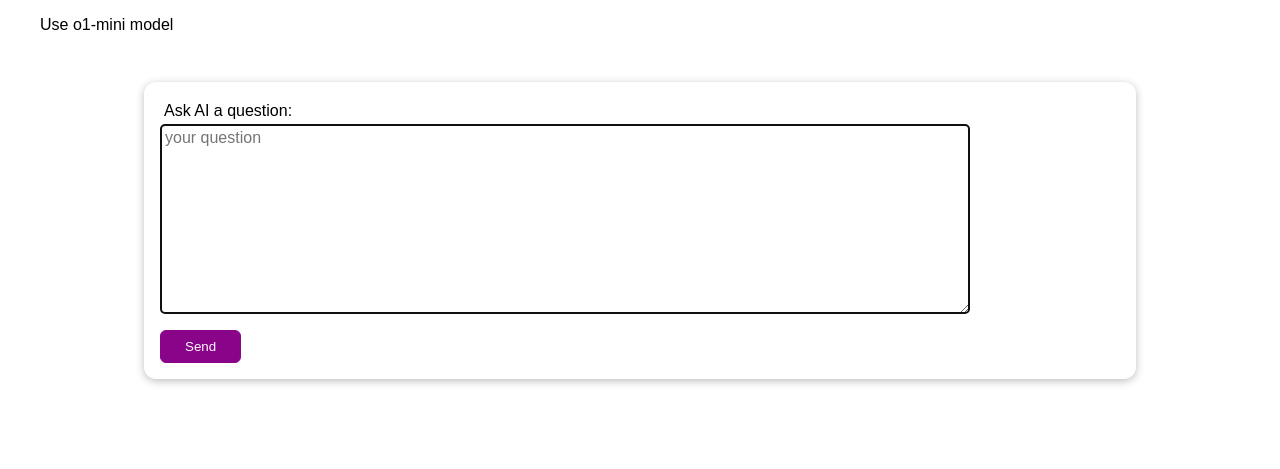
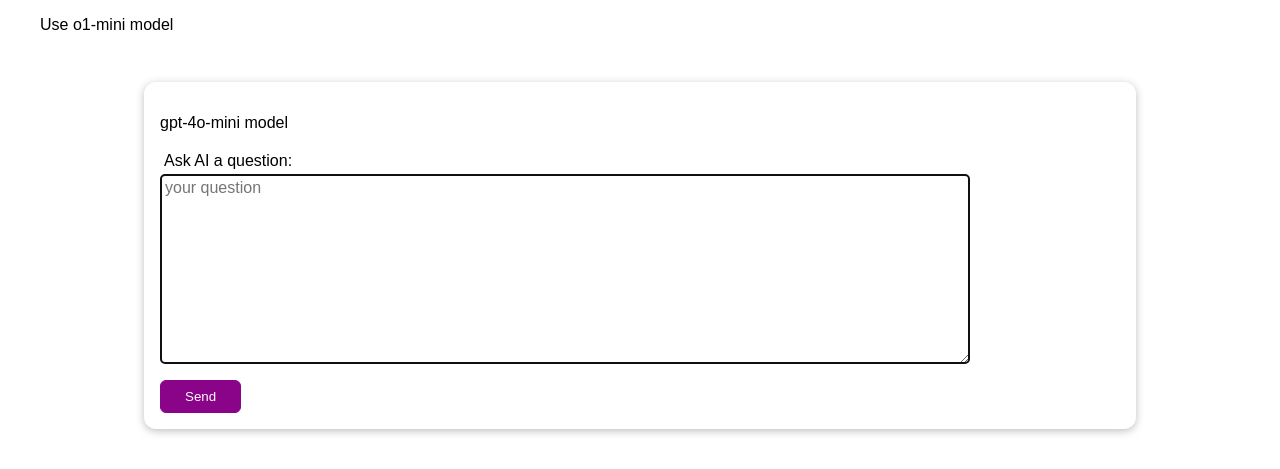
Before and after one commit to lixinleo/openai-chat, a Django app: page /mychat/gpt3 in a window 1280 px wide. Shown: the top 469 px of the page. Run offline with Django 3.2, Linux system fonts and the light colour scheme.

Commit message:
display model used

```diff
--- a/mychat/templates/mychat/answer.html
+++ b/mychat/templates/mychat/answer.html
@@ -10,7 +10,7 @@
     <h2>Your question</h2>
     <p>{{ question }}</p>
 
-    <h2>Answer from AI</h2>
+    <h2>Answer from AI ({{model}})</h2>
     <p>{{ answer|safe }}</p>
 
     <h2><a href="{{uri}}">Ask another question</a></h2>
--- a/mychat/templates/mychat/gpt3.html
+++ b/mychat/templates/mychat/gpt3.html
@@ -12,7 +12,9 @@
       </li>
     </ul>
   </div>
+
   <form action="" method="POST">
+    <p>gpt-4o-mini model</p>
     {% csrf_token %}
 
     <div class="form-control">{{ form.question.label_tag }}
--- a/mychat/templates/mychat/index.html
+++ b/mychat/templates/mychat/index.html
@@ -13,6 +13,7 @@
     </ul>
   </div>
   <form action="" method="POST">
+    <p>o1-mini model</p>
     {% csrf_token %}
 
     <div class="form-control">{{ form.question.label_tag }}
--- a/mychat/views.py
+++ b/mychat/views.py
@@ -32,6 +32,7 @@ def gpt3(request):
                 "question" : form.cleaned_data['question'],
                 "answer": answer,
                 "uri": "/mychat/gpt3",
+                "model": "gpt-4o-mini",
             })
         else:
             print("not valid send me haha")
@@ -68,6 +69,7 @@ def index(request):
                 "question" : form.cleaned_data['question'],
                 "answer": answer,
                 "uri": "/mychat/",
+                "model": "o1-mini",
             })
         else:
             print("not valid send me haha")
```
